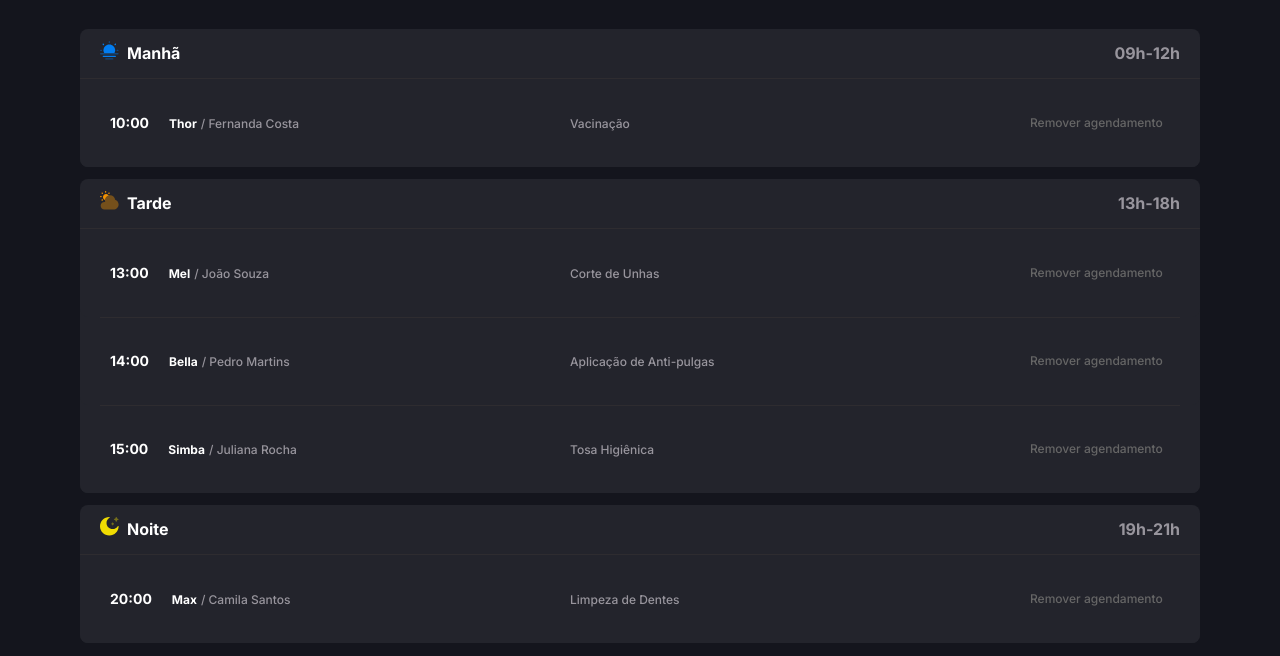
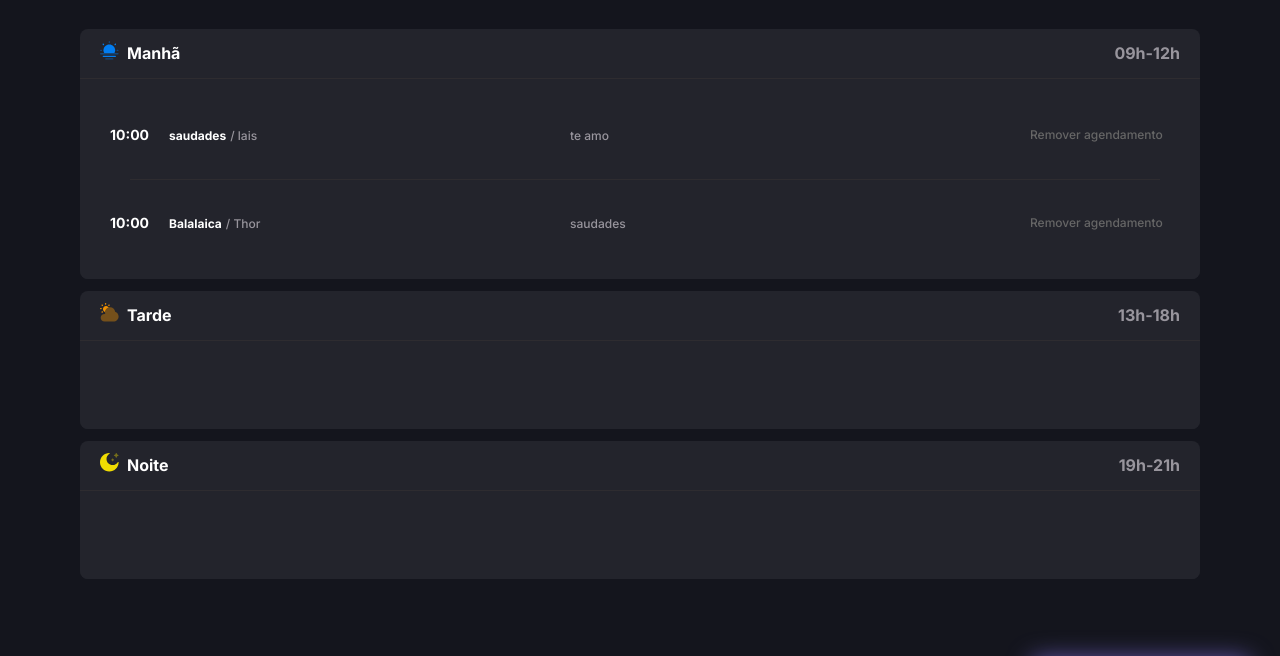
Before and after one commit to andreimpada/Petshop, a website built with webpack: page index.html in a window 1280 px wide. Shown: the part 142-798 px from the top of the page. Built offline with nearby package versions, Linux system fonts and the light colour scheme; data requests are answered from the project's data file.

Commit message:
lutei com o gemini mas saiu.

```diff
--- a/index.html
+++ b/index.html
@@ -44,7 +44,8 @@
                             <span>09h-12h</span>
                         </div>
                     </header>
-                    <div class="schedules-container">
+                    <div id="container-morning" class="schedules-container"></div>
+                    <!-- <div class="schedules-container">
                             <div class="schedule">
                                 <span class="hour">10:00</span>
                                 <span class="petName">Thor</span>
@@ -56,7 +57,7 @@
                             <div class="remove">
                                 <span>Remover agendamento</span>
                             </div>
-                    </div>
+                        </div> -->
                 </div>
 
                 <div class="schedule-wrapper">
@@ -69,8 +70,9 @@
                             <span>13h-18h</span>
                         </div>
                     </header>
+                    <div id="container-afternoon" class="schedules-container"></div>
                     <!-- EXEMPLOS DE AGENDAMENTOS -->
-                    <div class="schedules-container">
+                    <!-- <div class="schedules-container">
                         <div class="schedule">
                             <span class="hour">13:00</span>
                             <span class="petName">Mel</span>
@@ -108,7 +110,7 @@
                         <div class="remove">
                             <span>Remover agendamento</span>
                         </div>
-                    </div>
+                    </div> -->
                 </div>
 
                 <div class="schedule-wrapper">
@@ -121,8 +123,9 @@
                             <span>19h-21h</span>
                         </div>
                     </header>
+                    <div id="container-night" class="schedules-container"></div>
                     <!-- EXEMPLOS DE AGENDAMENTOS -->
-                    <div class="schedules-container">
+                    <!-- <div class="schedules-container">
                         <div class="schedule">
                             <span class="hour">20:00</span>
                             <span class="petName">Max</span>
@@ -134,7 +137,7 @@
                         <div class="remove">
                             <span>Remover agendamento</span>
                         </div>
-                    </div>
+                    </div> -->
                 </div>
             </section>
         </main>
--- a/server.json
+++ b/server.json
@@ -1,3 +1,22 @@
 {
-    "schedules":[]
+  "schedules": [
+    {
+      "id": 1769131622028,
+      "tutor": "lais",
+      "pet": "saudades",
+      "tel": "5345",
+      "service": "te amo",
+      "date": "2026-01-23",
+      "hour": "10:00"
+    },
+    {
+      "id": 1769133507881,
+      "tutor": "Thor",
+      "pet": "Balalaica",
+      "tel": "3491984293",
+      "service": "saudades",
+      "date": "2026-01-23",
+      "hour": "10:00"
+    }
+  ]
 }
--- a/src/javascript/data.js
+++ b/src/javascript/data.js
@@ -1,11 +1,20 @@
 //adiciona a data no input da frontpage
+import dayjs from "dayjs";
+import { fetchschedules } from "./schedule-api";
+const datefront = document.getElementById("datefront");
+const datepopup = document.getElementById("scheduledate");
+const hourpopup = document.getElementById("schedulehour")
 
-import dayjs from "dayjs";
-const datefront = document.getElementById("datefront");
+
 
 datefront.value = dayjs().format("YYYY-MM-DD")
 
 // adiciona um listener para caso mude a data
 datefront.addEventListener("change", () => {
-    console.log(datefront.value)
+    fetchschedules()
 })
+
+// adiciona a data de hoje no popup
+
+datepopup.value = dayjs().format("YYYY-MM-DD")
+datepopup.min = dayjs().format("YYYY-MM-DD")
--- /dev/null
+++ b/src/javascript/popup-form.js
@@ -0,0 +1,60 @@
+// capturar os valores no dom.
+const schedulesubmit = document.getElementById("schedulessubmit")
+const tutorname = document.getElementById("tutor")
+const petname = document.getElementById("pet")
+const telefone = document.getElementById("telefone")
+const service = document.getElementById("service")
+const datapick = document.getElementById("scheduledate")
+const hourpick = document.getElementById("schedulehour")
+const overlay = document.getElementById("overlay")
+
+import { fetchschedules } from "./schedule-api.js"
+
+
+schedulesubmit.addEventListener("submit", async (event) => {
+    event.preventDefault()
+
+    //captura os dados do cliente
+
+    const newappointment = {
+        id: new Date().getTime(),
+        tutor: tutorname.value,
+        pet: petname.value,
+        tel: telefone.value,
+        service: service.value,
+        date: datapick.value,
+        hour: hourpick.value
+    };
+
+
+    // envia para o servidor
+    try {
+        await fetch("http://localhost:3333/schedules", {
+            method: "POST",
+            headers: {
+                "Content-Type": "application/json"
+            },
+            body: JSON.stringify(newappointment)
+        });
+
+        //limpa o formulario
+
+        schedulesubmit.reset()
+        fetchschedules()
+        overlay.classList.add("hide")
+
+
+        alert("Agendamento realizado com sucesso!")
+
+
+    } catch (error) {
+        alert("Erro ao salvar seu agendamento,tente mais tarde")
+        console.log(error)
+
+    }
+
+
+
+
+
+})
--- /dev/null
+++ b/src/javascript/schedule-api.js
@@ -0,0 +1,64 @@
+export function renderschedules(appointments) {
+   const containerMorning = document.getElementById("container-morning");
+   const containerAfternoon = document.getElementById("container-afternoon");
+   const containerNight = document.getElementById("container-night");
+   const selectedDate = document.getElementById("datefront").value
+
+   // limpa o container
+   containerMorning.innerHTML = "";
+   containerAfternoon.innerHTML = "";
+   containerNight.innerHTML = "";
+
+   //percorre a lista da api
+   appointments.forEach((item) => {
+
+      if (item.date === selectedDate) {
+         const itemdiv = document.createElement("div")
+
+
+         //cria o contato
+         itemdiv.classList.add("schedule")
+         itemdiv.innerHTML = `
+      <div>
+      <span class="hour">${item.hour}</span>
+      <span class="petName">${item.pet}</span>
+      <span class="ownerName">/ ${item.tutor}</span>
+      </div>
+      <div>
+      <span class="serviceDescription">${item.service}</span>
+      </div>
+      <div class="remove">
+      <span>Remover agendamento</span>
+      </div>
+      `;
+
+         //separação por hora
+         const hour = parseInt(item.hour.split(":")[0]);
+
+         if (hour < 12) {
+            containerMorning.appendChild(itemdiv)
+         } else if (hour >= 12 && hour < 18) {
+            containerAfternoon.appendChild(itemdiv)
+         } else {
+            containerNight.appendChild(itemdiv)
+         }
+
+      }
+   })
+
+}
+
+export async function fetchschedules() {
+   try {
+      //puxa os dados da api
+      const response = await fetch("http://localhost:3333/schedules");
+      const data = await response.json();
+      renderschedules(data)
+
+
+   } catch (error) {
+      console.log("erro ao carregar agendamentos", error)
+
+   }
+
+}
--- a/src/main.js
+++ b/src/main.js
@@ -10,5 +10,14 @@ import "./styles/main.css"
 
 //JS
 
-import "./javascript/newschedulebtn.js"
+import "./javascript/popupconfigs.js"
 import "./javascript/data.js"
+import "./javascript/popup-form.js"
+import "./javascript/schedule-api.js"
+
+
+
+import { fetchschedules } from "./javascript/schedule-api.js"
+window.onload= () => {
+    fetchschedules();
+}
--- a/src/styles/main.css
+++ b/src/styles/main.css
@@ -122,23 +122,52 @@
 /* Cards de agendamentos */
 
 .schedules-container {
-    height: 88px;
+    /* border: 1px solid red; */
+    min-height: 88px;
     padding: 12px 20px 12px 30px;
-    display: grid;
-    grid-template-columns: 1fr 1fr 150px;
-    gap: 16px;
-    align-items: center;
+    /* gap: 16px; */
+    /* align-items: center; */
     background-color: var(--background-tertiary);
     border-bottom-left-radius:8px ;
     border-bottom-right-radius: 8px;
 }
 
-.schedules-container+.schedules-container {
+.schedule{
+    height: 88px;
+    display: grid;
+    grid-template-columns: 1fr 1fr 150px;
+    gap: 16px;
+    align-items: center;
+}
+
+.schedule span.hour{
+    margin-right: 16px;
+    font: var(--label-md);
+    color: var(--content-primary);
+}
+.schedule span.petName {
+    font: var(--label-sm);
+    color: var(--content-primary);
+}
+
+.schedule span.ownerName {
+    font: var(--paragraph-sm);
+    color: var(--content-secondary);
+}
+
+.serviceDescription {
+    text-align: left;
+    font: var(--paragraph-sm);
+    color: var(--content-secondary);
+}
+
+
+.schedule+.schedule {
     position: relative;
     ;
 }
 
-.schedules-container+.schedules-container::before {
+.schedule+.schedule::before {
     content: "";
     position: absolute;
     top: 0;
@@ -148,27 +177,9 @@
     background-color: #2E2C30;
 }
 
-.hour {
-    margin-right: 16px;
-    font: var(--label-md);
-    color: var(--content-primary);
-}
 
-.petName {
-    font: var(--label-sm);
-    color: var(--content-primary);
-}
 
-.ownerName {
-    font: var(--paragraph-sm);
-    color: var(--content-secondary);
-}
 
-.serviceDescription {
-    text-align: left;
-    font: var(--paragraph-sm);
-    color: var(--content-secondary);
-}
 
 .remove {
     font: var(--paragraph-sm);
--- /dev/null
+++ b/src/utils/openinghours.js
@@ -0,0 +1 @@
+export const openinghours =["09:00,10:00,11:00,12:00,13:00,14:00,15:00,16:00,17:00,18:00,19:00,20:00,21:00,"]
```
Also changed, not shown: src/javascript/popupconfigs.js (renamed from src/javascript/newschedulebtn.js). Lines whose indentation alone changed are shown as unchanged.
